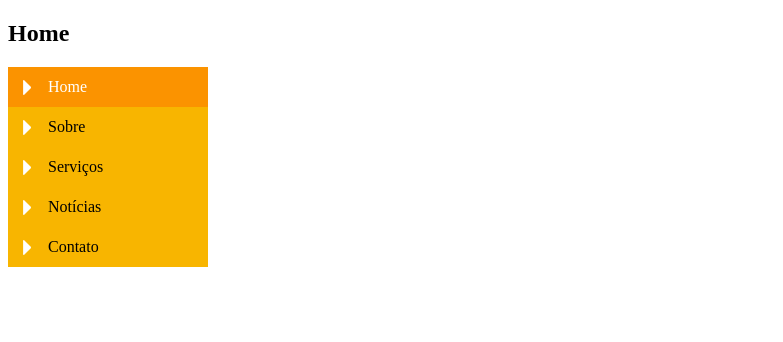
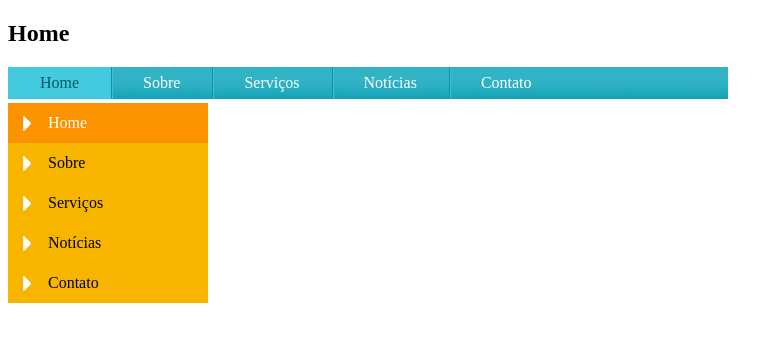
Before and after one commit to mariodac/web-completo-2.0, a plain HTML site: page ProjetoCSS3 Intermediario e avançado/index.html in a window 1280 px wide. Shown: the whole page, without its empty margins (0-783 px from the left). Drawn offline with Linux system fonts and the light colour scheme.

Commit message:
Navegação horizontal

```diff
--- a/ProjetoCSS3 Intermediario e avançado/css/estilo.css
+++ b/ProjetoCSS3 Intermediario e avançado/css/estilo.css
@@ -83,13 +83,13 @@ h2#amarelo {
 } */
 
 /* Barra de navegação vertical */
-ul {
+ul#navegacao-vertical {
     list-style-type: none;
     margin: 0;
     padding: 0;
 }
 
-ul a {
+ul#navegacao-vertical a {
     width: 200px;
     height: 40px;
     display: block;
@@ -107,18 +107,61 @@ ul a {
     color: #fff;
 } */
 
-a:hover {
+ul#navegacao-vertical a:hover {
     background-position: right bottom;
     background-color: #f99200;
     color: #fff;
 }
 
-#home #navegacao .home a,
-#sobre #navegacao .sobre a,
-#servicos #navegacao .servicos a,
-#noticias #navegacao .noticias a,
-#contato #navegacao .contato a {
+#home #navegacao-vertical .home a,
+#sobre #navegacao-vertical .sobre a,
+#servicos #navegacao-vertical .servicos a,
+#noticias #navegacao-vertical .noticias a,
+#contato #navegacao-vertical .contato a {
     background-position: right bottom;
     background-color: #f99200;
     color: #fff;
 }
+
+/* Barra de navegação horizontal */
+ul#navegacao-horizontal {
+    margin: 0;
+    padding: 0;
+    list-style: none;
+    width: 720px;
+    background: #159cb0 url(../imagens/fundo-horizontal.png) repeat-x;
+    float: left;
+}
+
+ul#navegacao-horizontal li {
+    /* menos recomendado */
+    /* display: inline; */
+    float: left;
+}
+
+ul#navegacao-horizontal a {
+    display: block;
+    padding: 0 2em;
+    line-height: 2em;
+    text-decoration: none;
+    color: #fff;
+    background: url(../imagens/divisor.png) repeat-y left top;
+}
+
+ul#navegacao-horizontal .primeiro a {
+    background: none;
+}
+
+ul#navegacao-horizontal a:hover {
+    color: #085662;
+    background: #44cade;
+}
+
+#home #navegacao-horizontal .home a,
+#sobre #navegacao-horizontal .sobre a,
+#servicos #navegacao-horizontal .servicos a,
+#noticias #navegacao-horizontal .noticias a,
+#contato #navegacao-horizontal .contato a {
+    color: #085662;
+    background: #44cade;
+}
--- a/ProjetoCSS3 Intermediario e avançado/index.html
+++ b/ProjetoCSS3 Intermediario e avançado/index.html
@@ -2,17 +2,25 @@
 <html lang="en">
 <head>
     <meta charset="UTF-8">
-    <title>Navegação vertical</title>
+    <title>Navegação vertical e horizontal</title>
     <link rel="stylesheet" href="./css/estilo.css">
 </head>
 <body id="home">
     <h2>Home</h2>
-    <ul id="navegacao">
-        <li class="home"><a href="index.html">Home</a></li>
+    <ul id="navegacao-horizontal">
+        <li class="home primeiro"><a href="index.html">Home</a></li>
         <li class="sobre"><a href="sobre.html">Sobre</a></li>
         <li class="servicos"><a href="servicos.html">Serviços</a></li>
         <li class="noticias"><a href="noticias.html">Notícias</a></li>
         <li class="contato"><a href="contato.html">Contato</a></li>
     </ul>
+    <br><br>
+    <ul id="navegacao-vertical">
+        <li class="home"><a class="link-vertical" href="index.html">Home</a></li>
+        <li class="sobre"><a class="link-vertical"  href="sobre.html">Sobre</a></li>
+        <li class="servicos"><a class="link-vertical"  href="servicos.html">Serviços</a></li>
+        <li class="noticias"><a class="link-vertical"  href="noticias.html">Notícias</a></li>
+        <li class="contato"><a class="link-vertical"  href="contato.html">Contato</a></li>
+    </ul>
 </body>
 </html>
```
Also changed, not shown: ProjetoCSS3 Intermediario e avançado/contato.html (+11 -3 lines), ProjetoCSS3 Intermediario e avançado/noticias.html (+11 -3 lines), ProjetoCSS3 Intermediario e avançado/servicos.html (+11 -3 lines), ProjetoCSS3 Intermediario e avançado/sobre.html (+11 -3 lines), ProjetoCSS3 Intermediario e avançado/imagens/divisor.png (added), ProjetoCSS3 Intermediario e avançado/imagens/fundo-horizontal.png (added).
